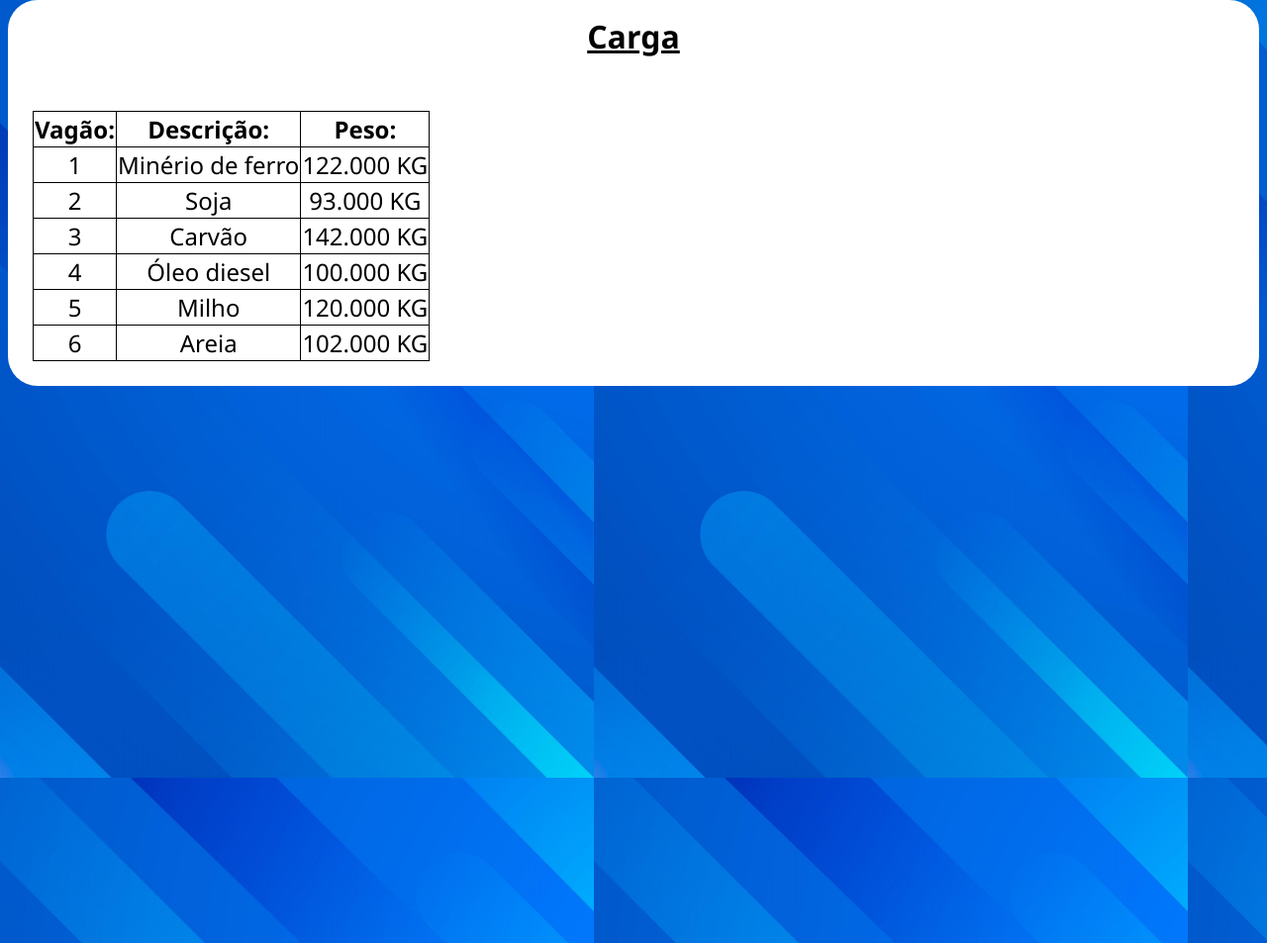
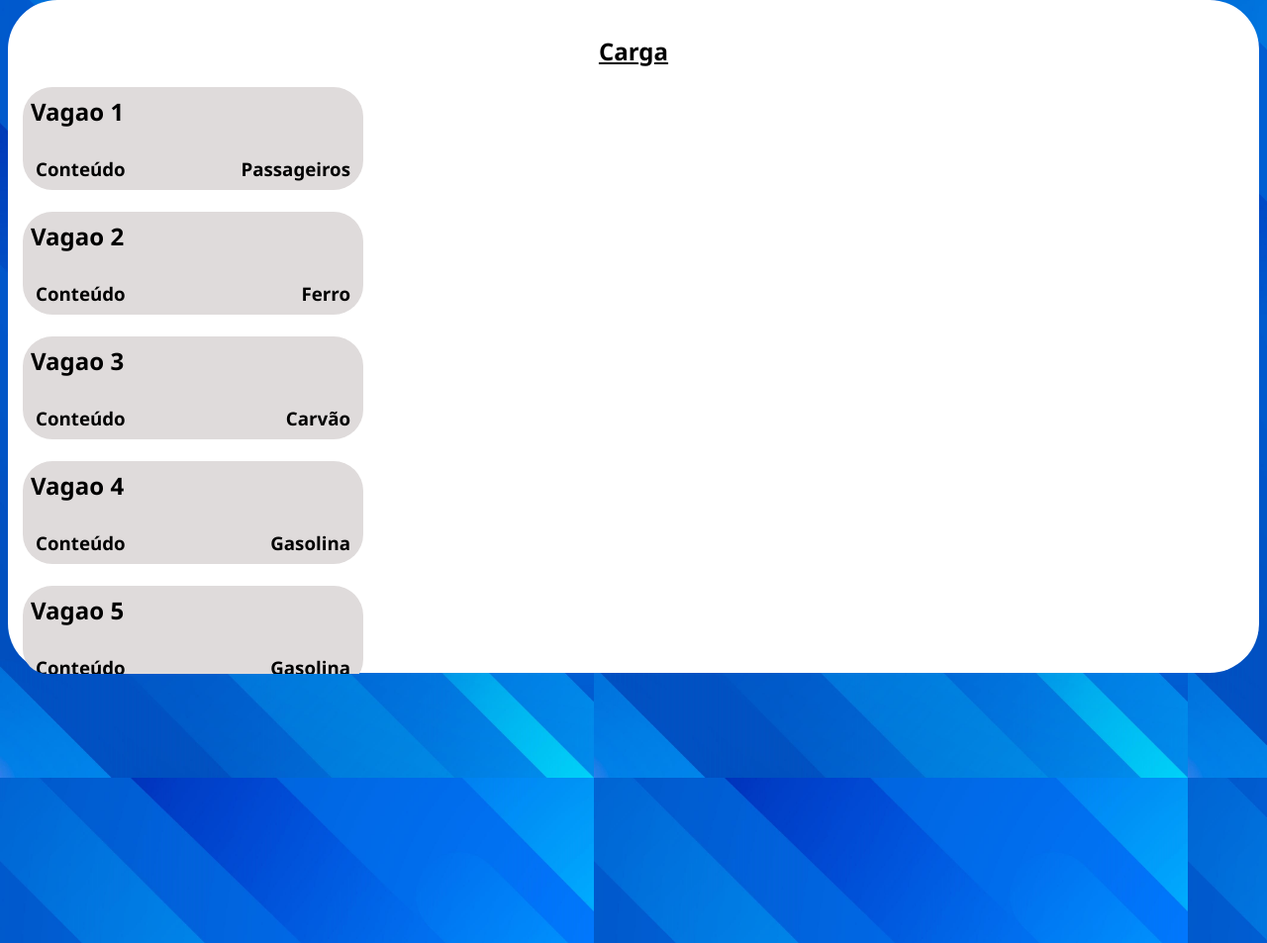
Before and after one commit to Klahold/Klahold-SA_Ferrovia, a PHP site: page /public/Cargas.html in a window 1280 px wide. Shown: the part 114-1067 px from the top of the page at 99% size. Run offline with PHP 8.4, Linux system fonts and the light colour scheme.

Commit message:
ADD - Cargas

```diff
--- a/public/Cargas.html
+++ b/public/Cargas.html
@@ -17,56 +17,132 @@
     <img class="logoMenu" src="../assets/icons/dashbord.png" alt="Rotas">
   </header>
 
-  <div class="branco-carga">
-    <strong>
-      <div class="texto-carga">Carga</div>
-    </strong>
-    <br>
-    <br>
-    <table class="table" border="1">
-      <tr>
-        <div>
-          <th>Vagão:</th>
-          <th>Descrição:</th>
-          <th>Peso:</th>
+  <div class="brancoAlertas">
+    <H2><U>Carga</U></H2>
+
+    <div class="arrastarCargas">
+
+      <div class="cinzaCargas">
+        <div class="arrumadores">
+          <div class="flex">
+            <h2 class="texto">Vagao 1</h2>
+          </div>
+
+          <br>
+
+          <div class="espaco">
+            <h3 class="texto">Conteúdo</h3>
+            <h3 class="texto">Passageiros</h3>
+          </div>
         </div>
-      </tr>
-      <tr>
-        <td>1</td>
-        <td>Minério de
-          ferro</td>
-        <td>122.000 KG</td>
-      </tr>
-      <tr>
-        <td>2</td>
-        <td>Soja</td>
-        <td>93.000 KG</td>
-      </tr>
-      <tr>
-        <td>3</td>
-        <td>Carvão</td>
-        <td>142.000 KG</td>
-      </tr>
-      <tr>
-        <td>4</td>
-        <td>Óleo
-          diesel </td>
-        <td>100.000 KG</td>
-      </tr>
-      <tr>
-        <td>5</td>
-        <td>Milho</td>
-        <td>120.000 KG</td>
-      </tr>
-      <tr>
-        <td>6</td>
-        <td>Areia</td>
-        <td>102.000 KG</td>
-      </tr>
-    </table>
-  </div>
+      </div>
+
+      <br>
+
+      <div class="cinzaCargas">
+        <div class="arrumadores">
+          <div class="flex">
+            <h2 class="texto">Vagao 2</h2>
+          </div>
+
+          <br>
+
+          <div class="espaco">
+            <h3 class="texto">Conteúdo</h3>
+            <h3 class="texto">Ferro</h3>
+          </div>
+        </div>
+      </div>
+
+      <br>
+
+      <div class="cinzaCargas">
+        <div class="arrumadores">
+          <div class="flex">
+            <h2 class="texto">Vagao 3</h2>
+          </div>
+
+          <br>
+
+          <div class="espaco">
+            <h3 class="texto">Conteúdo</h3>
+            <h3 class="texto">Carvão</h3>
+          </div>
+        </div>
+      </div>
+
+      <br>
+
+      <div class="cinzaCargas">
+        <div class="arrumadores">
+          <div class="flex">
+            <h2 class="texto">Vagao 4</h2>
+          </div>
+
+          <br>
+
+          <div class="espaco">
+            <h3 class="texto">Conteúdo</h3>
+            <h3 class="texto">Gasolina</h3>
+          </div>
+        </div>
+      </div>
+
+      <br>
+
+      <div class="cinzaCargas">
+        <div class="arrumadores">
+          <div class="flex">
+            <h2 class="texto">Vagao 5</h2>
+          </div>
+
+          <br>
+
+          <div class="espaco">
+            <h3 class="texto">Conteúdo</h3>
+            <h3 class="texto">Gasolina</h3>
+          </div>
+        </div>
+      </div>
+
+      <br>
+
+      <div class="cinzaCargas">
+        <div class="arrumadores">
+          <div class="flex">
+            <h2 class="texto">Vagao 6</h2>
+          </div>
+
+          <br>
+
+          <div class="espaco">
+            <h3 class="texto">Conteúdo</h3>
+            <h3 class="texto">Soja</h3>
+          </div>
+        </div>
+      </div>
+
+      <br>
+
+      <div class="cinzaCargas">
+        <div class="arrumadores">
+          <div class="flex">
+            <h2 class="texto">Vagao 7</h2>
+          </div>
+
+          <br>
+
+          <div class="espaco">
+            <h3 class="texto">Conteúdo</h3>
+            <h3 class="texto">Trigo</h3>
+          </div>
+        </div>
+      </div>
+
+    </div>
 
 
+  </div>
 </body>
 
 </html>
--- a/style/styles.css
+++ b/style/styles.css
@@ -43,6 +43,7 @@ body {
     padding: 5px;
     text-align: center;
 }
+
 /*------------------------------------------------------------------*/
 /**/
 /*Alertas Avisos*/
@@ -101,34 +102,37 @@ body {
 
 /*------------------------------------------------------------------*/
 /*Cargas*/
-.texto-carga {
-    text-align: center;
-    text-decoration: underline;
-    font-size: xx-large;
+.cinzaCargas {
+    background-color: rgb(223, 219, 219);
+    border-radius: 30px;
+    border: 0px;
+    padding: 2px;
+    height: 100px;
+    width: 340px;
 }
 
-.table,
-th,
-td {
-    text-align: center;
-    margin: 10px;
-    font-size: x-large;
-    border-collapse: collapse;
-    border: 1px solid black;
+.arrumadores{
+    margin: 5px;
 }
 
-.branco-carga {
-    text-align: center;
-    background-color: white;
-    border-radius: 30px;
-    padding: 15px;
+.texto {
+    margin: 0px;
 }
+
+.arrastarCargas {
+    height: 593px;
+    overflow: scroll;
+    scrollbar-width: none;
+    border-radius: 25px;
+}
+
 /*------------------------------------------------------------------*/
 /*Dashboard*/
 .Velocimetro {
     width: 300px;
     padding-left: 9px;
 }
+
 /*------------------------------------------------------------------*/
 /*Esqueci Login*/
 .loGin {
@@ -156,6 +160,7 @@ td {
     background-color: initial;
     border: 0px;
 }
+
 /*------------------------------------------------------------------*/
 /*Funcionario*/
 .branco-funcionario {
@@ -180,15 +185,17 @@ td {
     height: 420px;
     scrollbar-width: none;
 }
+
 .imagesFuncionario {
     width: 60px;
 }
+
 /*------------------------------------------------------------------*/
 /*Manutenção*/
 .squarewhite {
     background-color: white;
     padding: 20px;
-    border-radius: 20px;
+    border-radius: 50px;
     height: 650px;
     overflow: scroll;
     scrollbar-width: none;
@@ -268,6 +275,7 @@ td {
     padding: 15px;
     font-weight: bold;
 }
+
 /*------------------------------------------------------------------*/
 /*Menu*/
 #menu_linha {
@@ -317,13 +325,14 @@ td {
     padding: 15px;
     margin-right: 85px;
 }
+
 /*------------------------------------------------------------------*/
 /*Rotas*/
 .mapa {
     width: 375px;
 }
 
-.brancoRotas{
+.brancoRotas {
     background-color: white;
     border-radius: 20px;
     border: 0px;
@@ -331,14 +340,15 @@ td {
     text-align: center;
 }
 
-.cinzaRotas{
+.cinzaRotas {
     background-color: rgb(223, 219, 219);
     border-radius: 30px;
     border: 0px;
     padding: 5px;
     text-align: center;
     height: 62px;
-    width: 110px;
+    width: 130px;
     margin: 0 auto;
 }
+
 /*------------------------------------------------------------------*/
```
